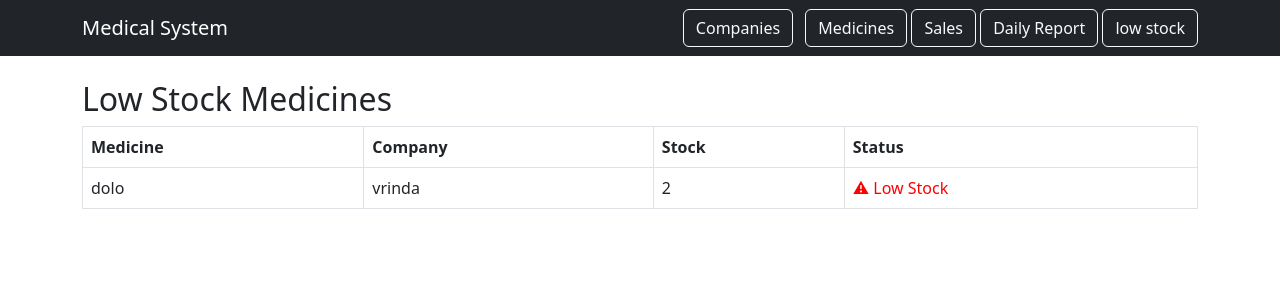
After one commit to mitvr006/Projects, a Django app: page /reports/low_stock/ in a window 1280 px wide. The commit adds this page. Shown: the top 300 px of the page. Run offline with Django 5.2, Linux system fonts and the light colour scheme; data comes from the database, SQL or seed files in the repository; both versions use the stored data as it was after the commit.

Commit message:
Added low stock alert system with report page and navbar link

```diff
--- a/medicines/urls.py
+++ b/medicines/urls.py
@@ -14,4 +14,5 @@ urlpatterns = [
     path('sales/add/', views.sale_create, name='sale_create'),
     path('sales/invoice/<int:pk>/', views.sale_invoice, name='sale_invoice'),
     path('reports/daily/', views.daily_report, name='daily_report'),
+    path('reports/low_stock/', views.low_stock, name='low_stock')
 ]
--- a/medicines/views.py
+++ b/medicines/views.py
@@ -152,3 +152,10 @@ def daily_report(request):
         'total_revenue': total_revenue,
         'today': today
     })
+
+def low_stock (request):
+    medicines = Medicine.objects.filter(quantity__lt=5)
+
+    return render(request, 'reports/low_stock.html',{
+        'medicines': medicines
+    })
--- a/templates/base.html
+++ b/templates/base.html
@@ -14,6 +14,7 @@
       <a class="btn btn-outline-light" href="{% url 'medicine_list' %}">Medicines</a>
       <a class="btn btn-outline-light" href="{% url 'sale_list' %}">Sales</a>
       <a class="btn btn-outline-light" href="{% url 'daily_report' %}">Daily Report</a>
+      <a class="btn btn-outline-light" href="{% url 'low_stock' %}">low stock</a>
     </div>
   </div>
 </nav>
--- /dev/null
+++ b/templates/reports/low_stock.html
@@ -0,0 +1,34 @@
+{% extends 'base.html' %}
+{% block content %}
+
+<h2>Low Stock Medicines</h2>
+
+<table class="table table-bordered">
+
+<tr>
+<th>Medicine</th>
+<th>Company</th>
+<th>Stock</th>
+<th>Status</th>
+</tr>
+
+{% for medicine in medicines %}
+
+<tr>
+<td>{{ medicine.name }}</td>
+<td>{{ medicine.company.name }}</td>
+<td>{{ medicine.quantity }}</td>
+<td style="color:red;">⚠ Low Stock</td>
+</tr>
+
+{% empty %}
+
+<tr>
+<td colspan="4">No low stock medicines</td>
+</tr>
+
+{% endfor %}
+
+</table>
+
+{% endblock %}
```
Also changed, not shown: db.sqlite3.
